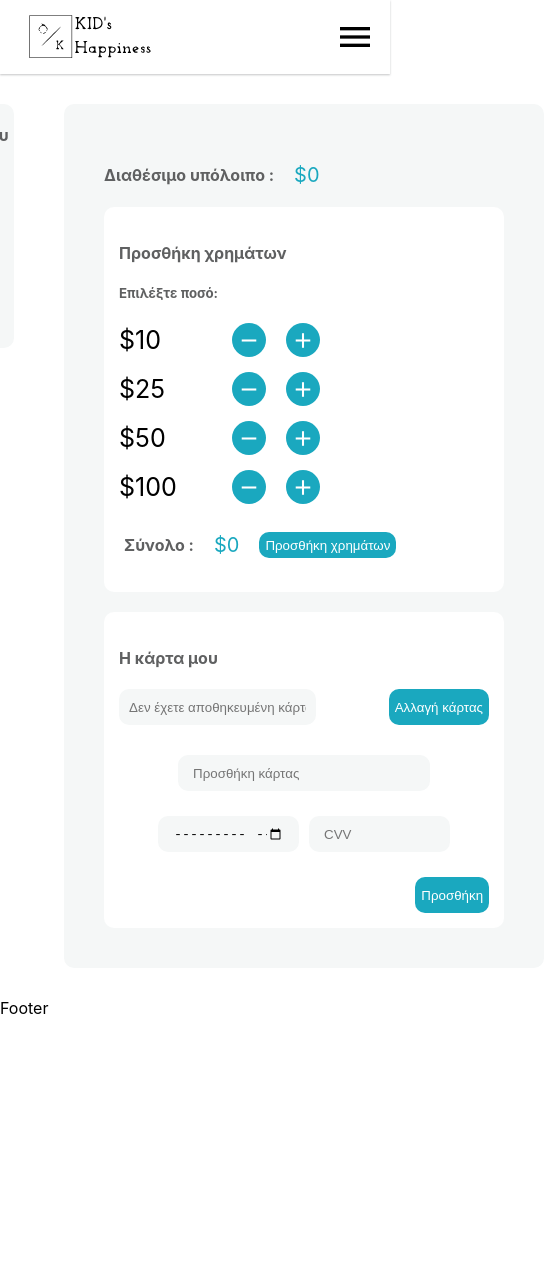
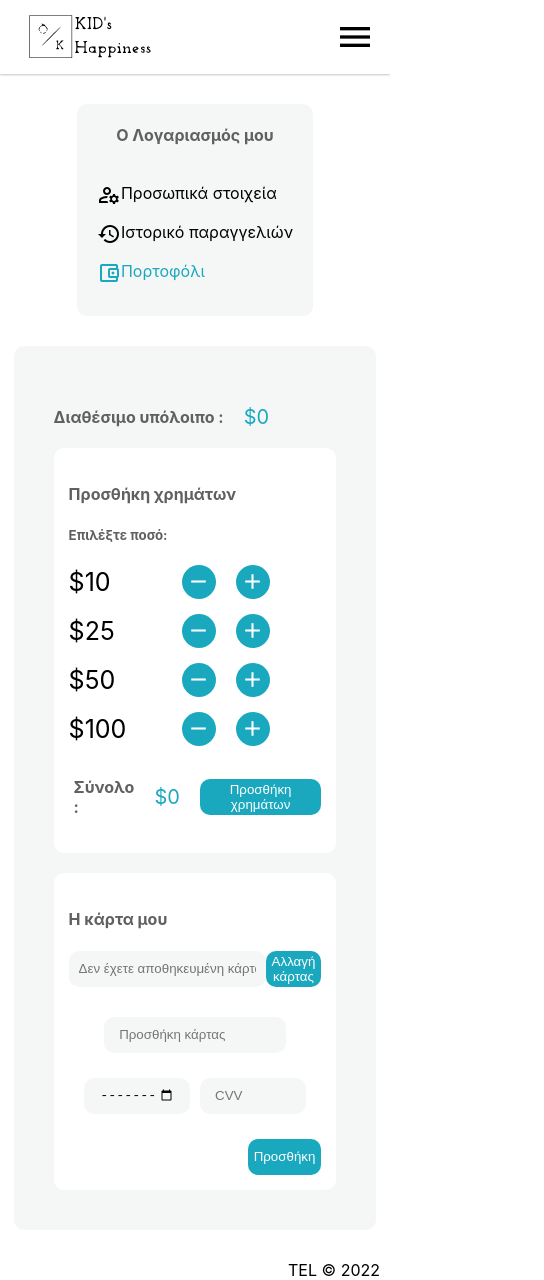
Before and after one commit to smackflad/ProjectTel, a React (Create React App) app in the folder parent-app/: page /my-profile in a window 390 px wide. Shown: the whole page, 544 px wide, since content can reach past the window. Before the commit the page ends 1018 px from the top, so only its background shows below. Built offline with nearby package versions, Linux system fonts and the light colour scheme.

Commit message:
responsive-ready

```diff
--- a/parent-app/src/App.css
+++ b/parent-app/src/App.css
@@ -27,6 +27,12 @@
 .App-link {
   color: #61dafb;
 }
+.Footer {
+  position: unset;
+  bottom: 0;
+  text-align: right;
+  padding-right: 10px;
+}
 
 @keyframes App-logo-spin {
   from {
@@ -36,3 +42,6 @@
     transform: rotate(360deg);
   }
 }
+.Body {
+  min-height: calc(100vh - 100px);
+}
--- a/parent-app/src/App.js
+++ b/parent-app/src/App.js
@@ -43,7 +43,7 @@ function App() {
           <Route path="/my-profile" element={<ParentProfilePage />} />
         </Routes>
       </div>
-      <div className="Footer">Footer</div>
+      <div className="Footer">TEL © 2022</div>
     </Router>
   );
 }
--- a/parent-app/src/components/Pages/HomePage/Components/Middle_Component/Middle_Component.css
+++ b/parent-app/src/components/Pages/HomePage/Components/Middle_Component/Middle_Component.css
@@ -23,6 +23,7 @@ ul.simple-pagination {
   flex-direction: row;
   list-style-type: none;
   align-items: center;
+  padding-left: 0;
 }
 li.pagination-prev,
 li.pagination-next {
--- a/parent-app/src/components/Pages/ParentProfilePage/ParentProfilePage.css
+++ b/parent-app/src/components/Pages/ParentProfilePage/ParentProfilePage.css
@@ -5,14 +5,29 @@
   justify-content: center;
   padding: 30px;
 }
+@media (max-width: 920px) {
+  .ParentProfilePage-external {
+    flex-direction: column;
+    align-items: center;
+  }
+
+  .mini-profile-menu {
+    margin-bottom: 30px;
+  }
+  .container-selection {
+    margin-left: 0px !important;
+    min-width: auto !important;
+  }
+}
+
 .container-selection {
-  min-width: 400px;
   min-height: 300px;
   background-color: #f5f7f7;
   margin-left: 50px;
   display: flex;
   border-radius: 10px;
   padding: 40px;
+  min-width: 480px;
 }
 .mini-profile-menu {
   display: flex;
--- a/parent-app/src/components/Pages/ParentProfilePage/Tabs/Account/Account.css
+++ b/parent-app/src/components/Pages/ParentProfilePage/Tabs/Account/Account.css
@@ -1,5 +1,13 @@
 .Account-external {
   display: flex;
+}
+@media (max-width: 600px) {
+  .Account-external {
+    flex-direction: column;
+  }
+  .Account-password {
+    margin-left: 0px !important;
+  }
 }
 .Account-info h4 {
   font: normal normal bold 20px/25px;
--- a/parent-app/src/components/Pages/ParentProfilePage/Tabs/Wallet/Wallet.css
+++ b/parent-app/src/components/Pages/ParentProfilePage/Tabs/Wallet/Wallet.css
@@ -60,7 +60,7 @@
   align-items: center;
 }
 .Wallet-recharge-total button {
-  height: 26px;
+  height: 36px;
   margin-left: 20px;
 }
 .Wallet-recharge-total .total-amount {
--- a/parent-app/src/components/Pages/Register-Login-Pages/CommonLogReg/CommonLogReg.css
+++ b/parent-app/src/components/Pages/Register-Login-Pages/CommonLogReg/CommonLogReg.css
@@ -4,7 +4,7 @@
   align-items: center;
   justify-content: center;
   flex-direction: column;
-  height: calc(100vh - 100px); /* need change after footer is DONE   !!!!!!!!*/
+  height: calc(100vh - 100px);
 }
 @media (max-height: 700px) {
   .CommonLogReg-external {
```
